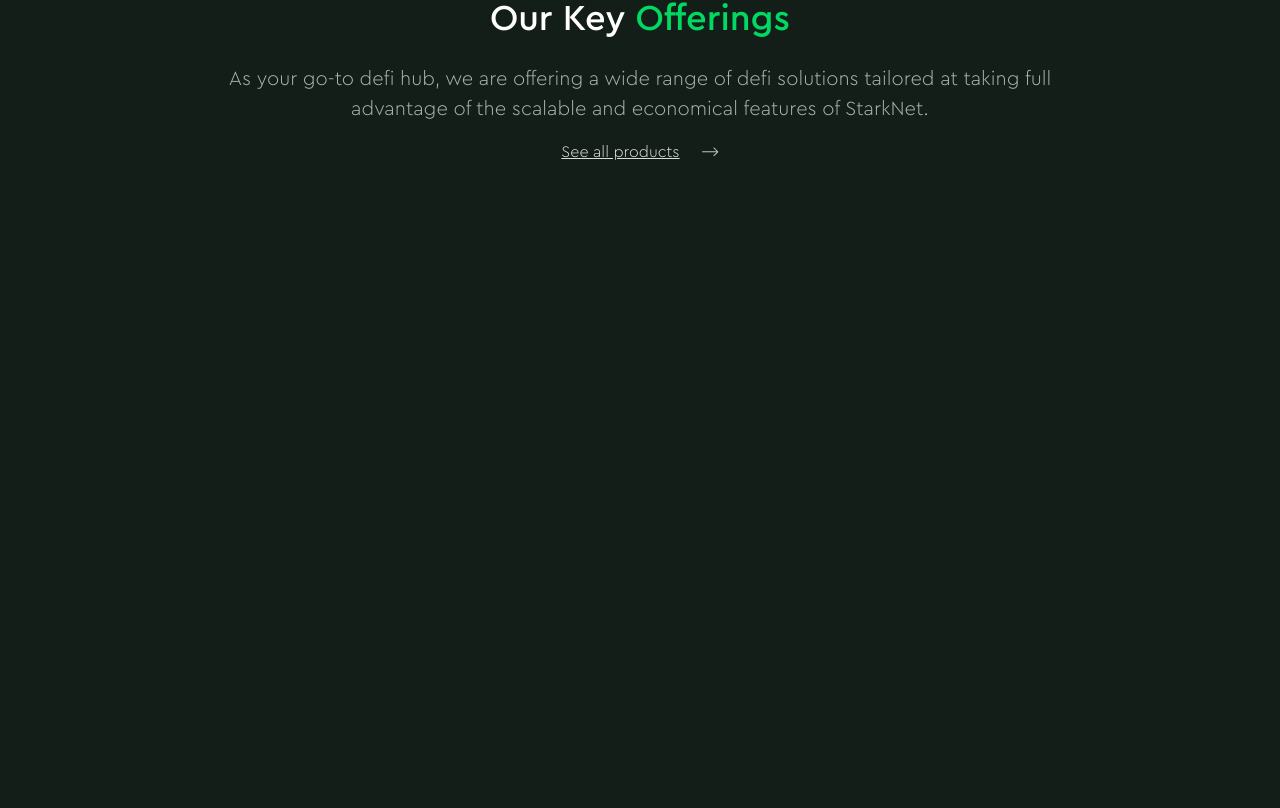
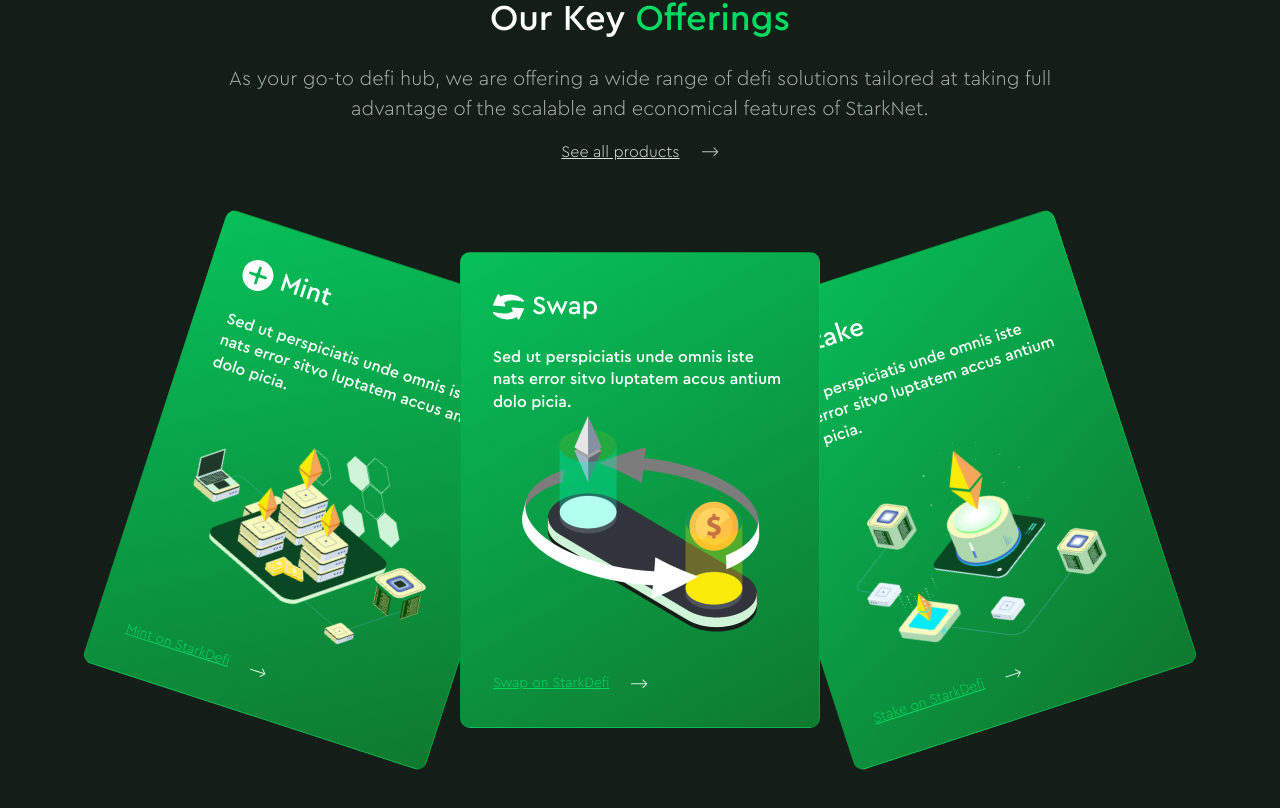
Before and after one commit to Starkdefi/landing, a Next.js app: page / in a window 1280 px wide. Shown: the part 1682-2490 px from the top of the page. Before the commit the page ends 1878 px from the top, so only its background shows below. Built offline with nearby package versions, Linux system fonts and the light colour scheme.

Commit message:
add mint to offers

```diff
--- a/components/sections/key-offerings/index.js
+++ b/components/sections/key-offerings/index.js
@@ -1,9 +1,43 @@
 import { SimpleLink, Text, Title } from "../../utils";
 import styles from "./offer.module.css";
+import Mint from "../../../assets/icons/mint-icon.svg";
+import Swap from "../../../assets/icons/swap-icon.svg";
+import Stake from "../../../assets/icons/stake-icon.svg";
+import mintIllustration from "../../../assets/images/mint-asset.png";
+import swapIllustration from "../../../assets/images/swap-asset.png";
+import stakeIllustration from "../../../assets/images/stake-assets.png";
+import FeatureCard from "../../feature-card";
 
+const offers = [
+  {
+    Icon: Mint,
+    title: "Mint",
+    text: "Sed ut perspiciatis unde omnis iste nats error sitvo luptatem accus antium dolo picia.",
+    link: "/#",
+    image: mintIllustration,
+    className: "lg:rotate-[18deg] xl:translate-x-[130px] lg:translate-x-[80px]",
+  },
+  {
+    Icon: Swap,
+    title: "Swap",
+    text: "Sed ut perspiciatis unde omnis iste nats error sitvo luptatem accus antium dolo picia.",
+    link: "/#",
+    image: swapIllustration,
+    className: "",
+  },
+  {
+    Icon: Stake,
+    title: "Stake",
+    text: "Sed ut perspiciatis unde omnis iste nats error sitvo luptatem accus antium dolo picia.",
+    link: "/#",
+    image: stakeIllustration,
+    className:
+      "lg:rotate-[-18deg] xl:translate-x-[-130px] lg:translate-x-[-80px] -z-[1]",
+  },
+];
 export function KeyOffering() {
   return (
-    <section className={`${styles.navbar} max-container`}>
+    <section className={`${styles.container} max-container `}>
       <div className="flex flex-col items-center justify-center xl:pt-28 lg:pt-20 pt-14">
         <Title className="text-white text-center">
           Our Key <span className="text-green_light">Offerings</span>
@@ -19,6 +53,11 @@
           url="/#"
         />
       </div>
+      <div className="flex items-center lg:justify-between justify-center pt-20 md:flex-nowrap flex-wrap">
+        {offers.map((offer, i) => (
+          <FeatureCard key={i} {...offer} />
+        ))}
+      </div>
     </section>
   );
 }
--- a/components/sections/key-offerings/offer.module.css
+++ b/components/sections/key-offerings/offer.module.css
@@ -0,0 +1,3 @@
+.container {
+  @apply pb-32;
+}
```
